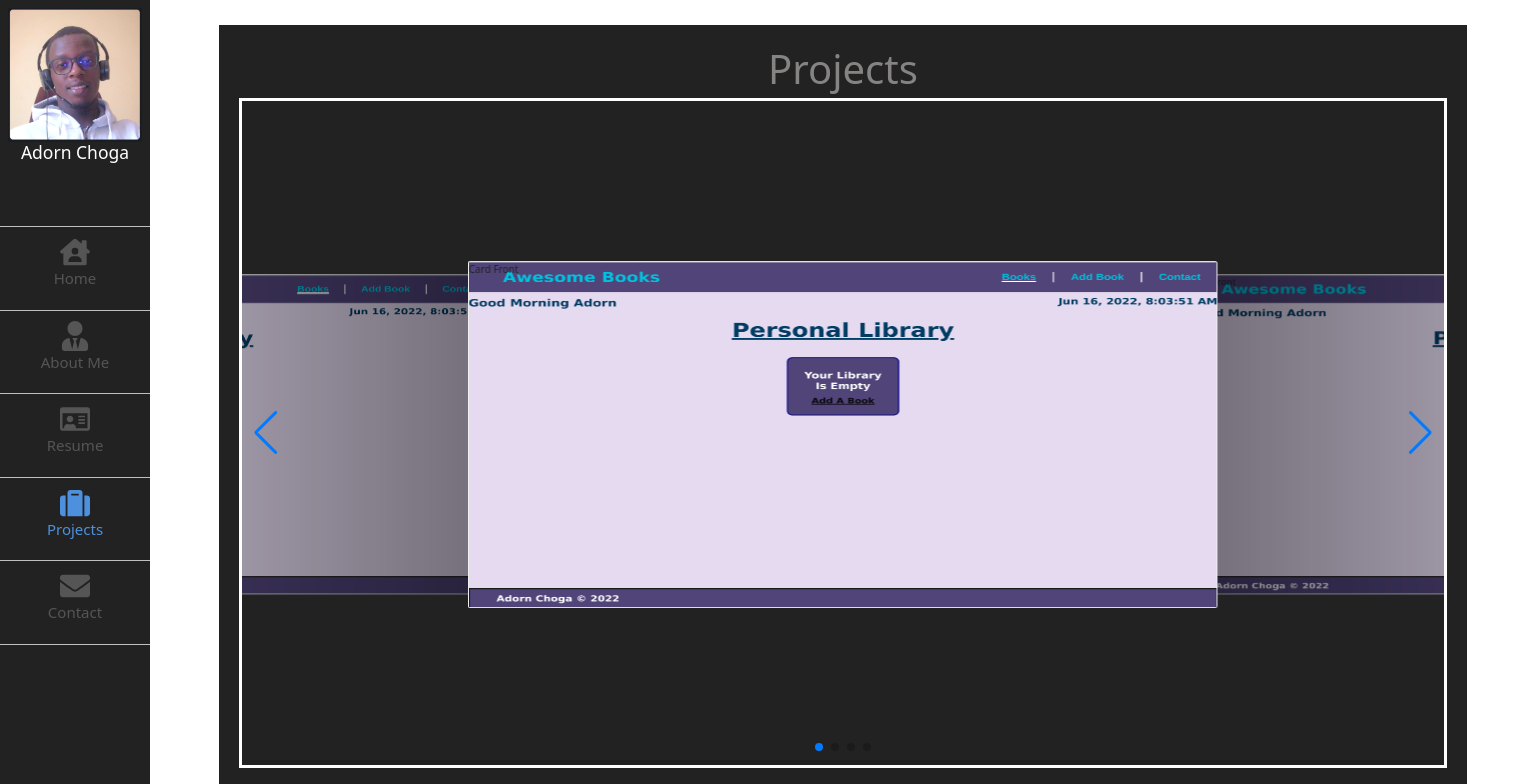
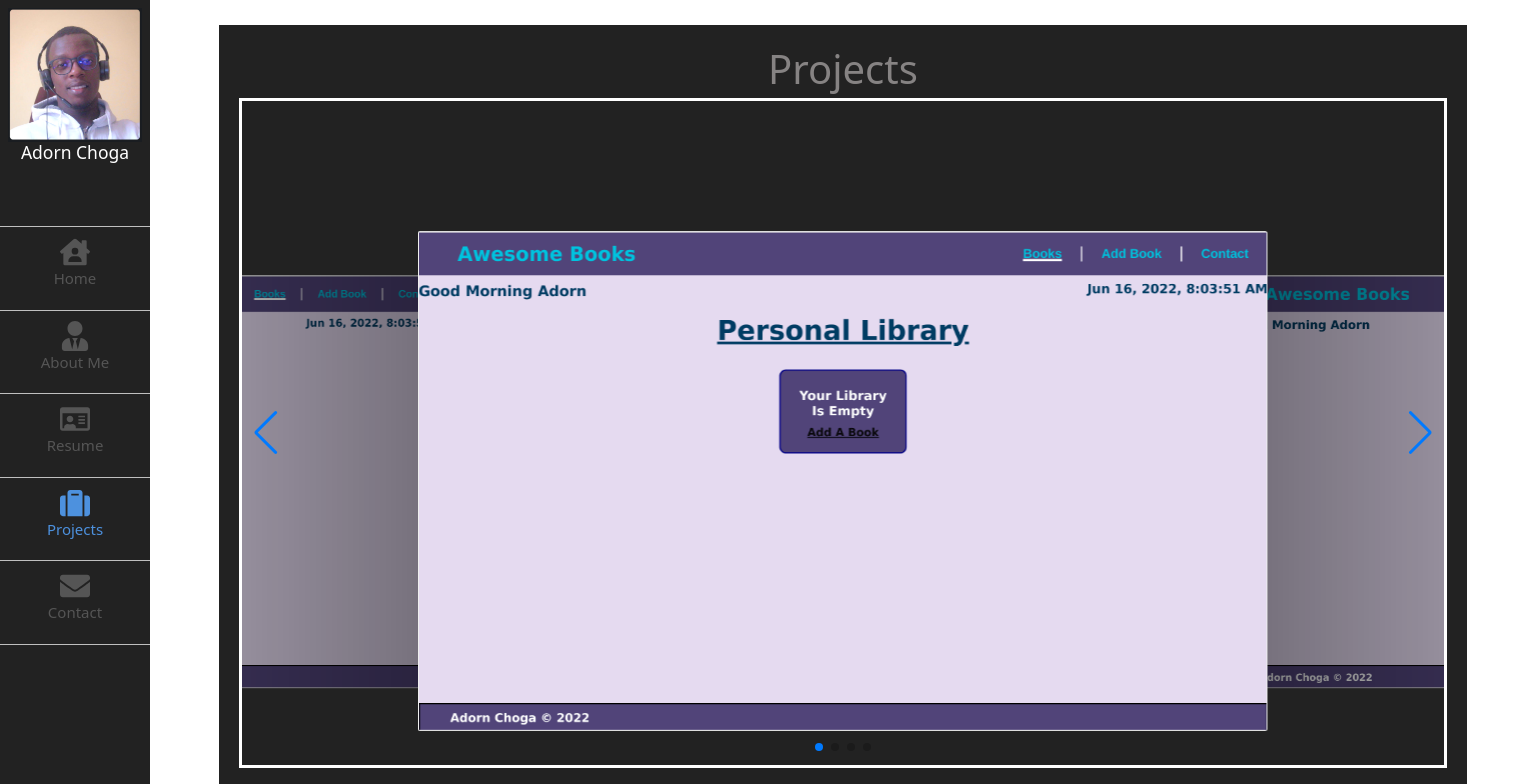
Before and after one commit to AdornChoga/my-portfolio-website, a React (Create React App) app: page /portfolio in a window 1536 px wide. Shown: the top 784 px of the page. Built offline with nearby package versions, Linux system fonts and the light colour scheme.

Commit message:
Add desktop responsiveness to project cards

```diff
--- a/src/components/projects/Projects.css
+++ b/src/components/projects/Projects.css
@@ -8,10 +8,40 @@
   padding-top: 16rem;
 }
 
-.swiper-slide {
-  position: relative;
-  width: 75rem;
-  height: 69%;
+@media screen and (min-width: 990px) {
+  .swiper {
+    padding-top: 20rem;
+  }
+
+  .swiper-slide {
+    width: 50rem;
+    height: 59%;
+  }
+}
+
+@media screen and (min-width: 1300px) {
+  .swiper {
+    padding-top: 13rem;
+  }
+
+  .swiper-slide {
+    position: relative;
+    width: 75rem;
+    height: 45rem;
+  }
+
+  .swiper-slide-active {
+    width: 85rem;
+    height: 50rem;
+  }
+
+  .swiper-slide-prev {
+    margin-top: 3rem;
+  }
+
+  .swiper-slide-next {
+    margin-top: 3rem;
+  }
 }
 
 .card {
@@ -50,7 +80,7 @@
   -o-transform: rotateX(180deg);
 }
 
-.swiper-slide.swiper-slide-active:hover .card {
+.swiper-slide-active:hover .card {
   transform: rotateX(-180deg);
   -webkit-transform: rotateX(-180deg);
   -moz-transform: rotateX(-180deg);
--- a/src/components/projects/Projects.jsx
+++ b/src/components/projects/Projects.jsx
@@ -37,42 +37,26 @@ const Projects = () => (
     >
       <SwiperSlide>
         <div className="card">
-          <div className="card-front">
-            <span>Card Front</span>
-          </div>
-          <div className="card-back">
-            <span>Card Back</span>
-          </div>
+          <div className="card-front" />
+          <div className="card-back" />
         </div>
       </SwiperSlide>
       <SwiperSlide>
         <div className="card">
-          <div className="card-front">
-            <span>Card Front</span>
-          </div>
-          <div className="card-back">
-            <span>Card Back</span>
-          </div>
+          <div className="card-front" />
+          <div className="card-back" />
         </div>
       </SwiperSlide>
       <SwiperSlide>
         <div className="card">
-          <div className="card-front">
-            <span>Card Front</span>
-          </div>
-          <div className="card-back">
-            <span>Card Back</span>
-          </div>
+          <div className="card-front" />
+          <div className="card-back" />
         </div>
       </SwiperSlide>
       <SwiperSlide>
         <div className="card">
-          <div className="card-front">
-            <span>Card Front</span>
-          </div>
-          <div className="card-back">
-            <span>Card Back</span>
-          </div>
+          <div className="card-front" />
+          <div className="card-back" />
         </div>
       </SwiperSlide>
     </Swiper>
```
